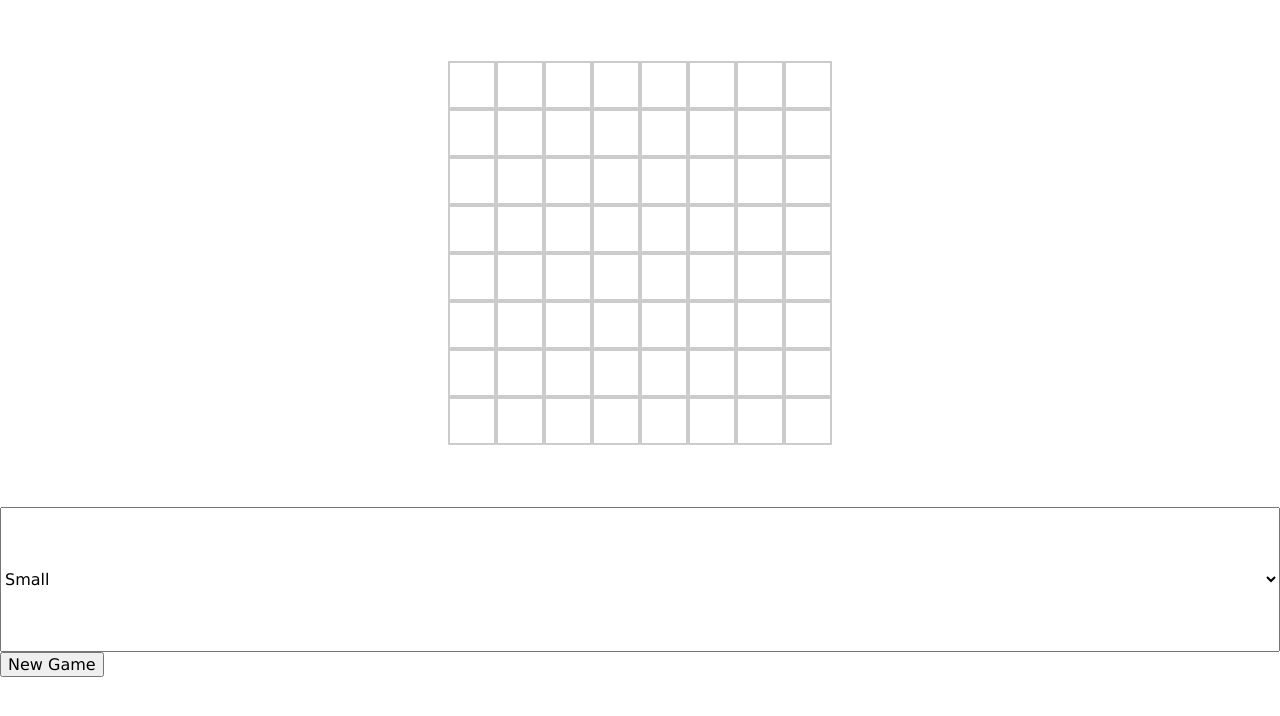
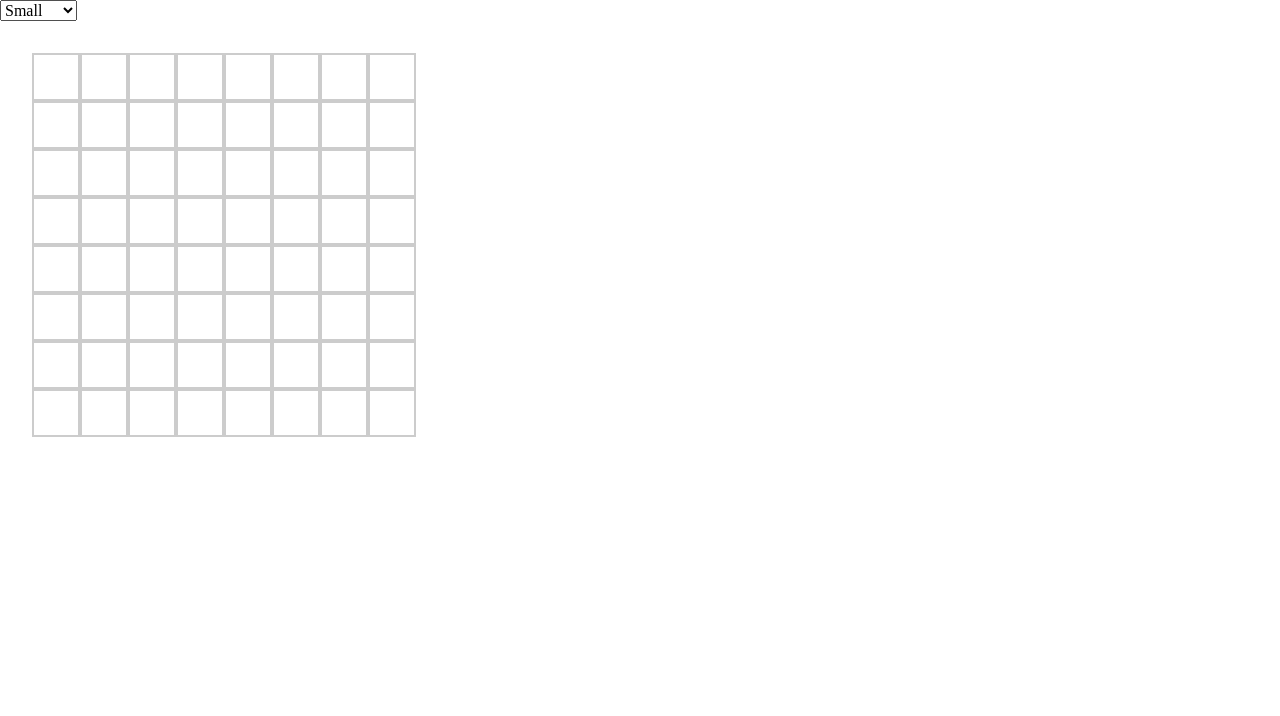
Before and after one commit to catepalmer/kensweeper, a React (Create React App) app: page / in a window 1280 px wide. Shown: the top 716 px of the page. Built offline with nearby package versions, Linux system fonts and the light colour scheme.

Commit message:
Reset moves array when board size changes

```diff
--- a/src/actions/actions.tsx
+++ b/src/actions/actions.tsx
@@ -12,7 +12,7 @@ type Board = {
     numMines: number;
     colSize: number;
     rowSize: number;
-} | undefined;
+};
 
 const clickMine = (index: number) => ({
     type: CLICK_MINE,
--- a/src/components/App.tsx
+++ b/src/components/App.tsx
@@ -8,9 +8,7 @@ import {
 import { AppState } from '../reducers/index';
 import Board from './Board';
 import BoardSizeSelect from './BoardSizeSelect';
-import NewGameButton from './NewGameButton';
 import Square from './Square';
-import { smallBoard, medBoard, largeBoard } from '../constants';
 
 import setMines from '../utilities/setMines';
 import actions from '../actions/actions';
@@ -36,33 +34,23 @@ const App: React.FC = () => {
     const useSelector: TypedUseSelectorHook<AppState> = useReduxSelector;
     const state = useSelector(state => state);
     const mines = setMines(state.board);
+    const { board, flaggedSquares, losingSquare, moves } = state;
+    const { boardSize } = board;
+    console.log(`moves: ${moves}`)
 
     useEffect(() => {
         dispatch(actions.setMines(mines));
-        dispatch(actions.setBoardSize(state.board));
-    }, []);
+        dispatch(actions.setBoardSize(board));
+    }, [board]);
 
     const displayWin =
-        state.moves.length +
-            state.flaggedSquares.filter(square => square).length ===
-        state.board.numSquares;
-    const displayLoss = state.losingSquare !== null;
+        moves.length + flaggedSquares.filter(square => square).length ===
+        board.numSquares;
+    const displayLoss = losingSquare !== null;
 
     return (
-        <div className="grid">
-            <div
-                className={`board ${
-                    state.board.boardSize === 'small'
-                        ? 'board--small'
-                        : state.board.boardSize === 'medium'
-                        ? 'board--medium'
-                        : 'board--large'
-                }`}
-            >
-                {createSquares(state.board)}
-            </div>
+        <>
             <BoardSizeSelect />
-            <NewGameButton />
             {displayWin ? (
                 <h1>YOU WON!</h1>
             ) : displayLoss ? (
@@ -70,7 +58,28 @@ const App: React.FC = () => {
             ) : (
                 ''
             )}
-        </div>
+            <div
+                className={`grid ${
+                    boardSize === 'small'
+                        ? 'grid--small'
+                        : boardSize === 'medium'
+                        ? 'grid--medium'
+                        : 'grid--large'
+                }`}
+            >
+                <div
+                    className={`board ${
+                        boardSize === 'small'
+                            ? 'board--small'
+                            : boardSize === 'medium'
+                            ? 'board--medium'
+                            : 'board--large'
+                    }`}
+                >
+                    {createSquares(board)}
+                </div>
+            </div>
+        </>
     );
 };
 
--- a/src/components/BoardSizeSelect.tsx
+++ b/src/components/BoardSizeSelect.tsx
@@ -1,20 +1,27 @@
 import React from 'react';
-import { useDispatch } from 'react-redux';
+import {
+    useDispatch,
+    useSelector as useReduxSelector,
+    TypedUseSelectorHook,
+} from 'react-redux';
+import { AppState } from '../reducers/index';
 import { smallBoard, medBoard, largeBoard } from '../constants';
 import actions from '../actions/actions';
 import '../sass/styles.scss';
 
 const BoardSizeSelect = () => {
     const dispatch = useDispatch();
+    const useSelector: TypedUseSelectorHook<AppState> = useReduxSelector;
+    const boardSize = useSelector(state => state.board.boardSize);
     const setBoardSize = (boardSize: string) => {
         const boardSizes = [smallBoard, medBoard, largeBoard];
         const board = boardSizes.find(boardType => {
             return boardType.boardSize === boardSize;
         });
-        dispatch(actions.setBoardSize(board));
+        if (board) dispatch(actions.setBoardSize(board));
     };
     return (
-        <select onChange={e => setBoardSize(e.target.value)}>
+        <select onChange={e => setBoardSize(e.target.value)} value={boardSize}>
             <option value="small">Small</option>
             <option value="medium">Medium</option>
             <option value="large">Large</option>
--- a/src/components/NewGameButton.tsx
+++ /dev/null
@@ -1,18 +0,0 @@
-import React from 'react';
-import styled from 'styled-components';
-import '../sass/styles.scss';
-
-const StyledForm = styled.form`
-    font-family: 'Verdana', sans-serif;
-    height: fit-content;
-`;
-
-const NewGameButton: React.FC = () => {
-    return (
-        <StyledForm>
-            <input type="submit" value="New Game" />
-        </StyledForm>
-    );
-};
-
-export default NewGameButton;
--- a/src/components/Square.tsx
+++ b/src/components/Square.tsx
@@ -1,6 +1,5 @@
-import React, { CSSProperties, MouseEvent, ReactElement } from 'react';
+import React, { MouseEvent } from 'react';
 import '../sass/styles.scss';
-import styled from 'styled-components';
 import {
     useDispatch,
     useSelector as useReduxSelector,
--- a/src/reducers/index.tsx
+++ b/src/reducers/index.tsx
@@ -28,7 +28,7 @@ const initialState = {
     mines: [],
     moves: [],
     flaggedSquares: setFlaggedSquares(64),
-    board: smallBoard
+    board: smallBoard,
 };
 
 export const reducer = (state = initialState, action: Action) => {
@@ -85,7 +85,9 @@ export const reducer = (state = initialState, action: Action) => {
         case SET_BOARD_SIZE: {
             return {
                 ...state,
-                boardSize: action.payload.board.boardSize,
+                losingSquare: null,
+                moves: [],
+                board: action.payload.board,
                 flaggedSquares: action.payload.board.numSquares
                     ? setFlaggedSquares(action.payload.board.numSquares)
                     : state.flaggedSquares,
--- a/src/sagas/clickSurroundingSquares.tsx
+++ b/src/sagas/clickSurroundingSquares.tsx
@@ -13,8 +13,9 @@ type Action = {
 };
 
 function* clickSurroundingSquares(action: Action) {
-    const { mines, moves, boardSize } = yield select();
+    const { mines, moves, board } = yield select();
     const index = action.payload.index;
+    const { boardSize } = board;
     const minesTouching = getMinesTouching(index, mines, boardSize);
     const squaresTouchingArray = getSquaresTouching(index, boardSize);
 
--- a/src/sass/components/_grid.scss
+++ b/src/sass/components/_grid.scss
@@ -6,8 +6,21 @@
     display: grid;
     font-family: 'Verdana', sans-serif;
     grid-template-areas: 'board';
-    height: 100vh;
     margin: 0;
     padding: 0;
-    width: 100vw;
 }
+
+.grid--small {
+    height: 56vh;
+    width: 56vh;
+}
+
+.grid--medium {
+    height: 84vh;
+    width: 84vh;
+}
+
+.grid--large {
+    height: 112vh;
+    width: 112vh;
+}
```
